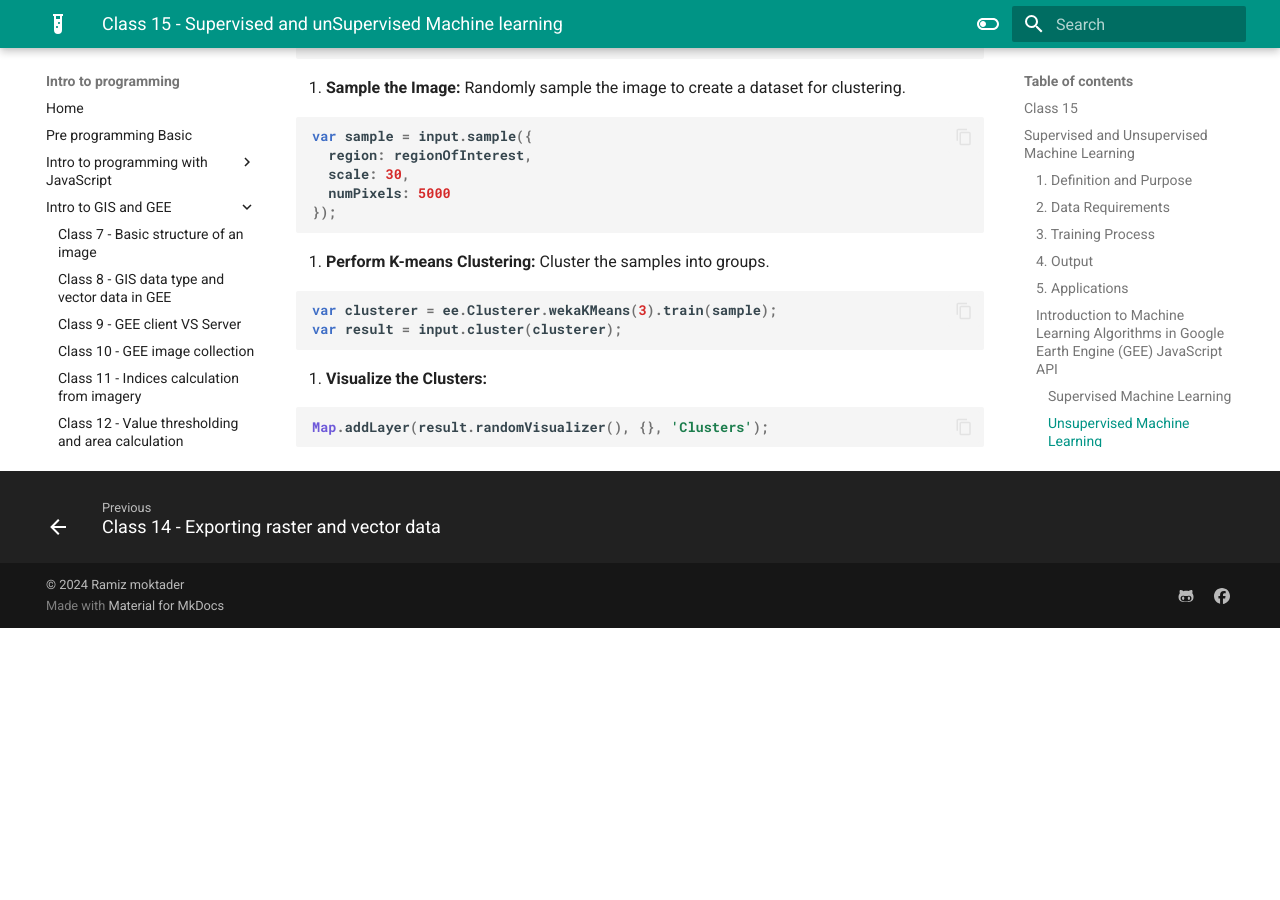
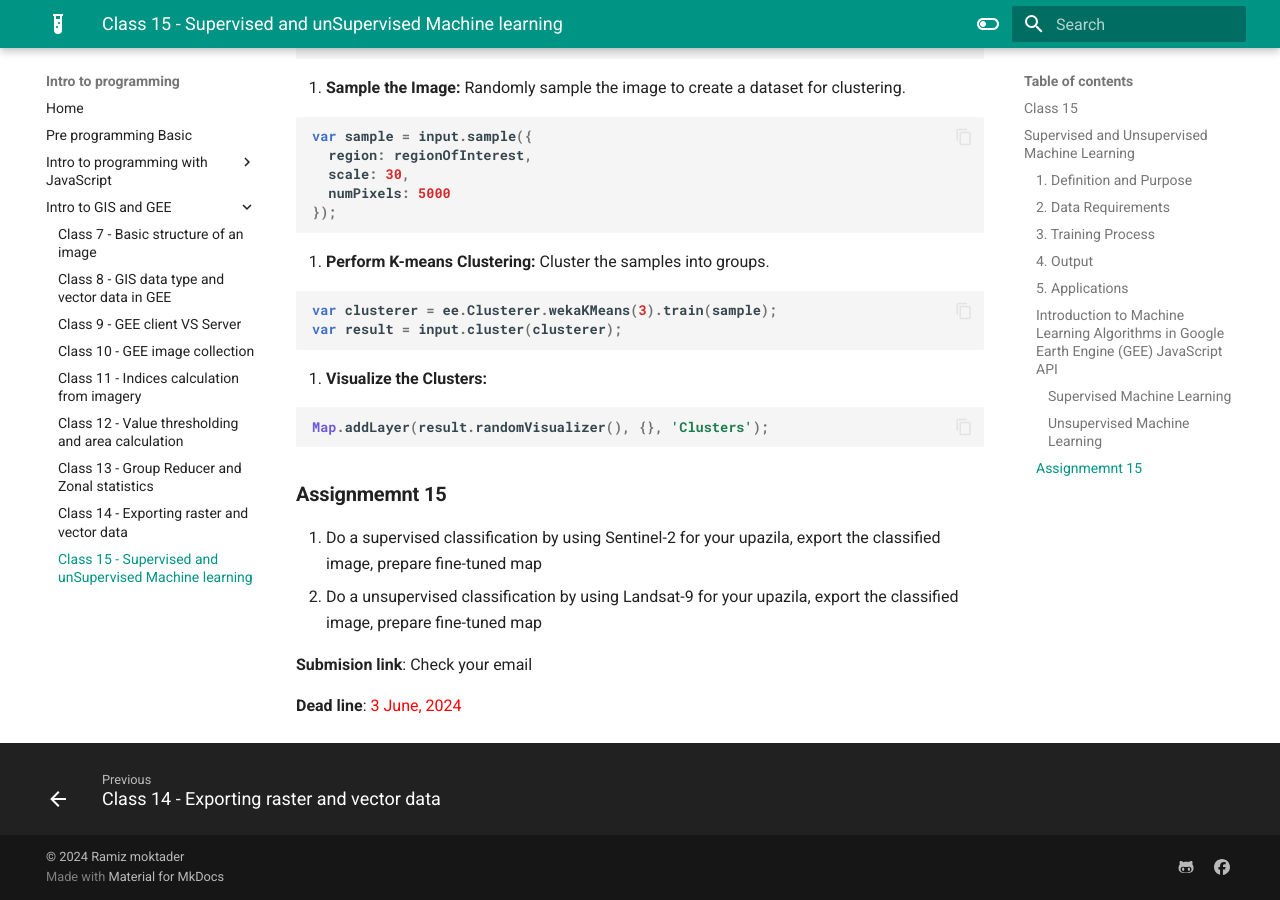
Before and after one commit to ramiz-moktader/geospatial-programming-course, an MkDocs documentation site: the page built from docs/supmlclass15.md, in a window 1280 px wide and 900 px high, scrolled down 3525 px. Built offline with MkDocs 1.6.1 and Material for MkDocs 9.7.7, drawn with Linux system fonts in a browser that asks for light colours; before the commit the page ends 4153 px from its top, so only the background shows below that.

Commit message:
updated assignment 15

````diff
--- a/docs/supmlclass15.md
+++ b/docs/supmlclass15.md
@@ -162,3 +162,11 @@ Unsupervised learning finds patterns or groupings in data without labeled exampl
    ```javascript
    Map.addLayer(result.randomVisualizer(), {}, 'Clusters');
    ```
+
+### **Assignmemnt 15**
+1. Do a supervised classification by using Sentinel-2 for your upazila, export the classified image, prepare fine-tuned map
+2. Do a unsupervised classification by using Landsat-9 for your upazila, export the classified image, prepare fine-tuned map
+
+**Submision link**: Check your email
+
+**Dead line**: <span style="color: red;"> 3 June, 2024 </span>
````
